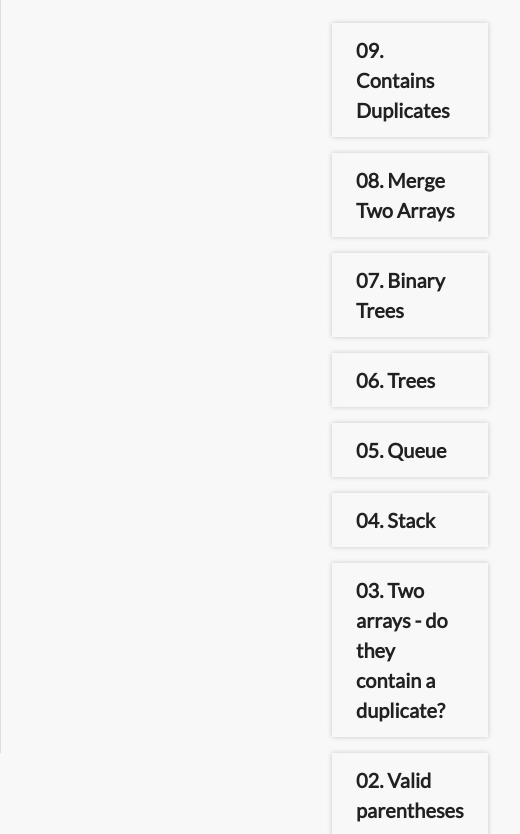
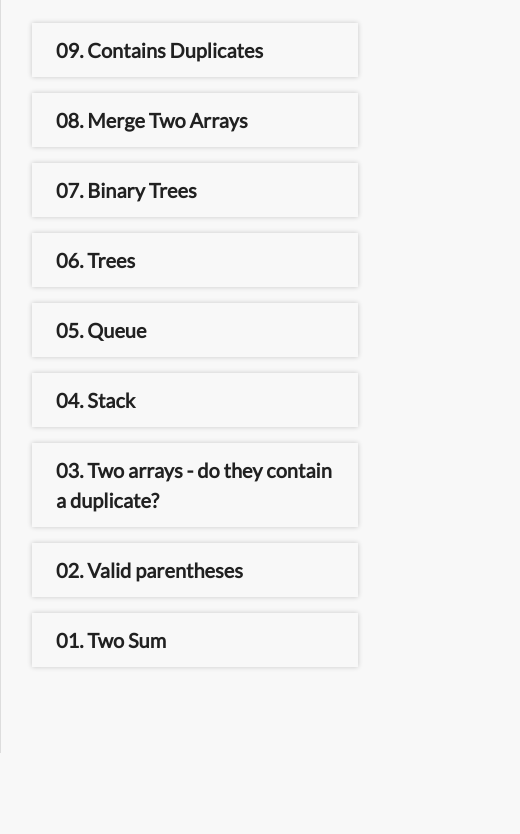
Before and after one commit to RossellaFer/algorithms_practice, an Eleventy site: page src/index.html in a window 390 px wide. Shown: the part 155-989 px from the top of the page, 520 px wide, since content can reach past the window. After the commit the page ends 950 px from the top, so only its background shows below. Built offline with nearby package versions, Linux system fonts and the light colour scheme; Eleventy itself is replaced by a stand-in of ours; files that its build step writes are made by us from their sources; what common-tags would draw is missing.

Commit message:
adjust mobile layout

```diff
--- a/src/css/style.css
+++ b/src/css/style.css
@@ -265,4 +265,9 @@ h2 {
   .sidebar {
     width: 0;
   }
+
+  .main-container {
+    margin-left: 0;
+  }
+
 }
```
